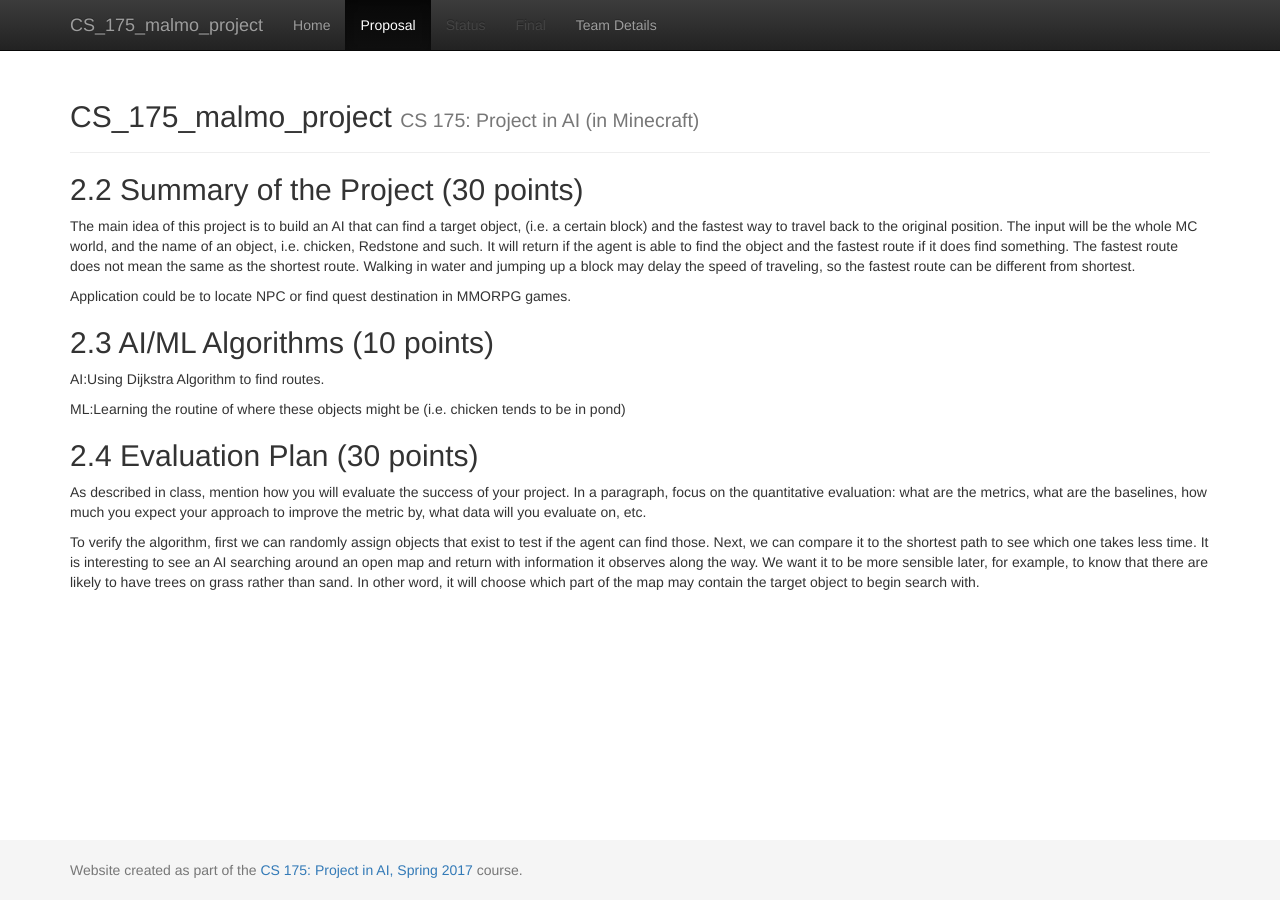
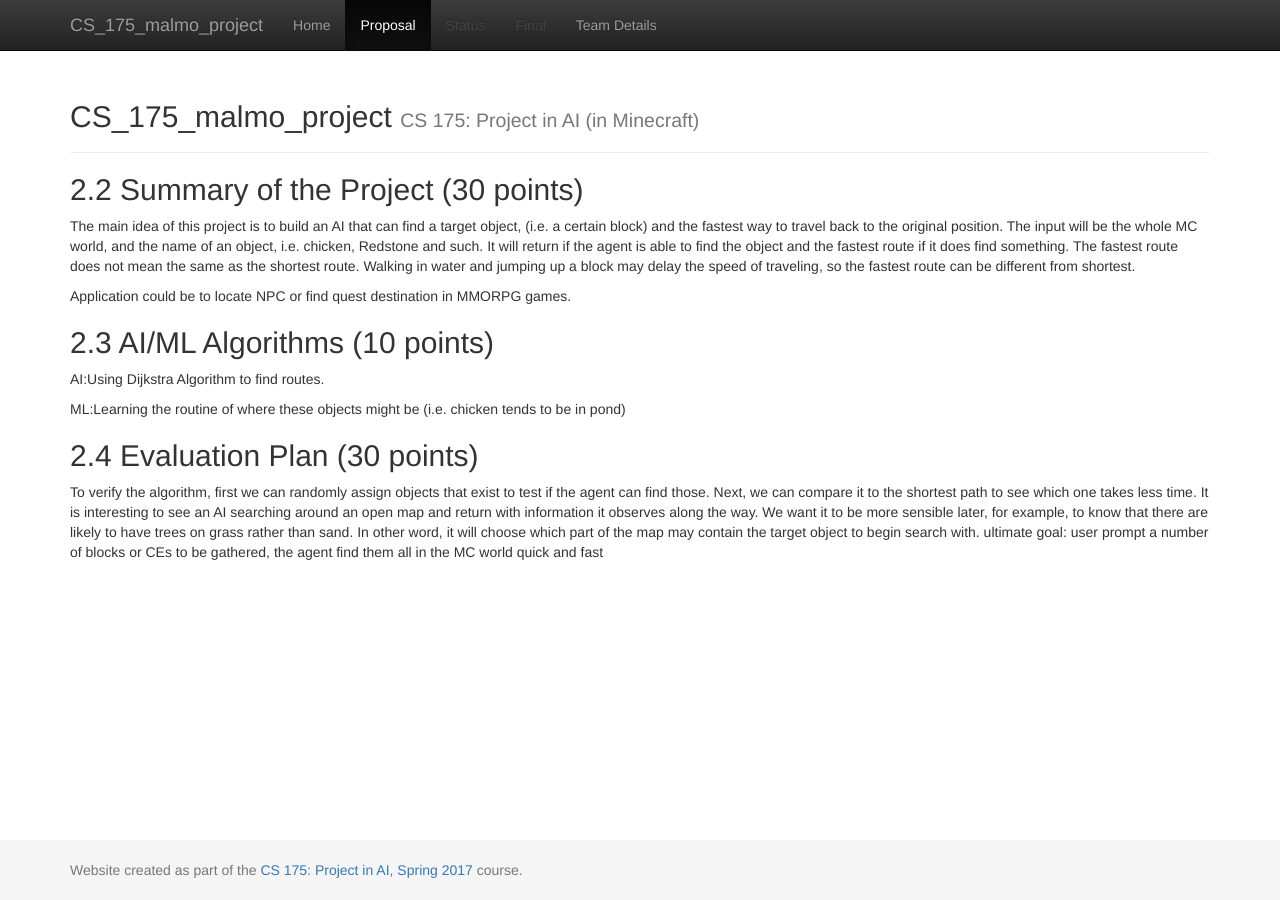
Before and after one commit to chicomy/Food_Hunting_Go, a Jekyll site: the page built from docs/proposal.md, in a window 1280 px wide. Built offline with Jekyll 4.4.1, drawn with Linux system fonts in a browser that asks for light colours.

Commit message:
Update proposal.md

```diff
--- a/docs/proposal.md
+++ b/docs/proposal.md
@@ -14,7 +14,5 @@ AI:Using Dijkstra Algorithm to find routes.
 ML:Learning the routine of where these objects might be (i.e. chicken tends to be in pond)
 
 ## 2.4 Evaluation Plan (30 points)
-As described in class, mention how you will evaluate the success of your project.
-In a paragraph, focus on the quantitative evaluation: what are the metrics, what are the baselines, how much you expect your approach to improve the metric by, what data will you evaluate on, etc.
-
 To verify the algorithm, first we can randomly assign objects that exist to test if the agent can find those. Next, we can compare it to the shortest path to see which one takes less time. It is interesting to see an AI searching around an open map and return with information it observes along the way. We want it to be more sensible later, for example, to know that there are likely to have trees on grass rather than sand. In other word, it will choose which part of the map may contain the target object to begin search with.
+ultimate goal: user prompt a number of blocks or CEs to be gathered, the agent find them all in the MC world quick and fast
```
